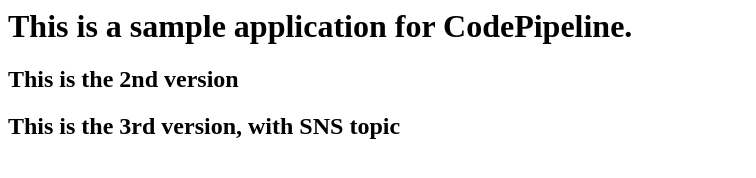
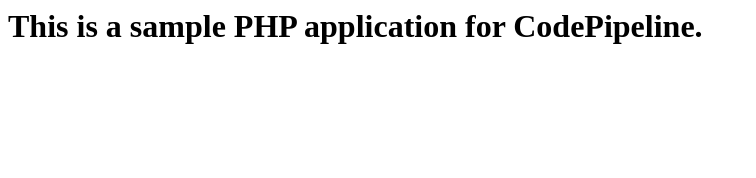
Before and after one commit to Ana-07/CodePipeline-1, a plain HTML site: page index.html in a window 1280 px wide. Shown: the whole page, without its empty margins (0-756 px from the left). Drawn offline with Linux system fonts and the light colour scheme.

Commit message:
Update index.html

```diff
--- a/index.html
+++ b/index.html
@@ -4,9 +4,7 @@
 </head>
 <body>
 
-<h1> This is a sample application for CodePipeline. </h1>
-<h2> This is the 2nd version </h2>
-<h2> This is the 3rd version, with SNS topic </h2>
+<h1> This is a sample PHP application for CodePipeline. </h1>
 
 
 </body>
```
